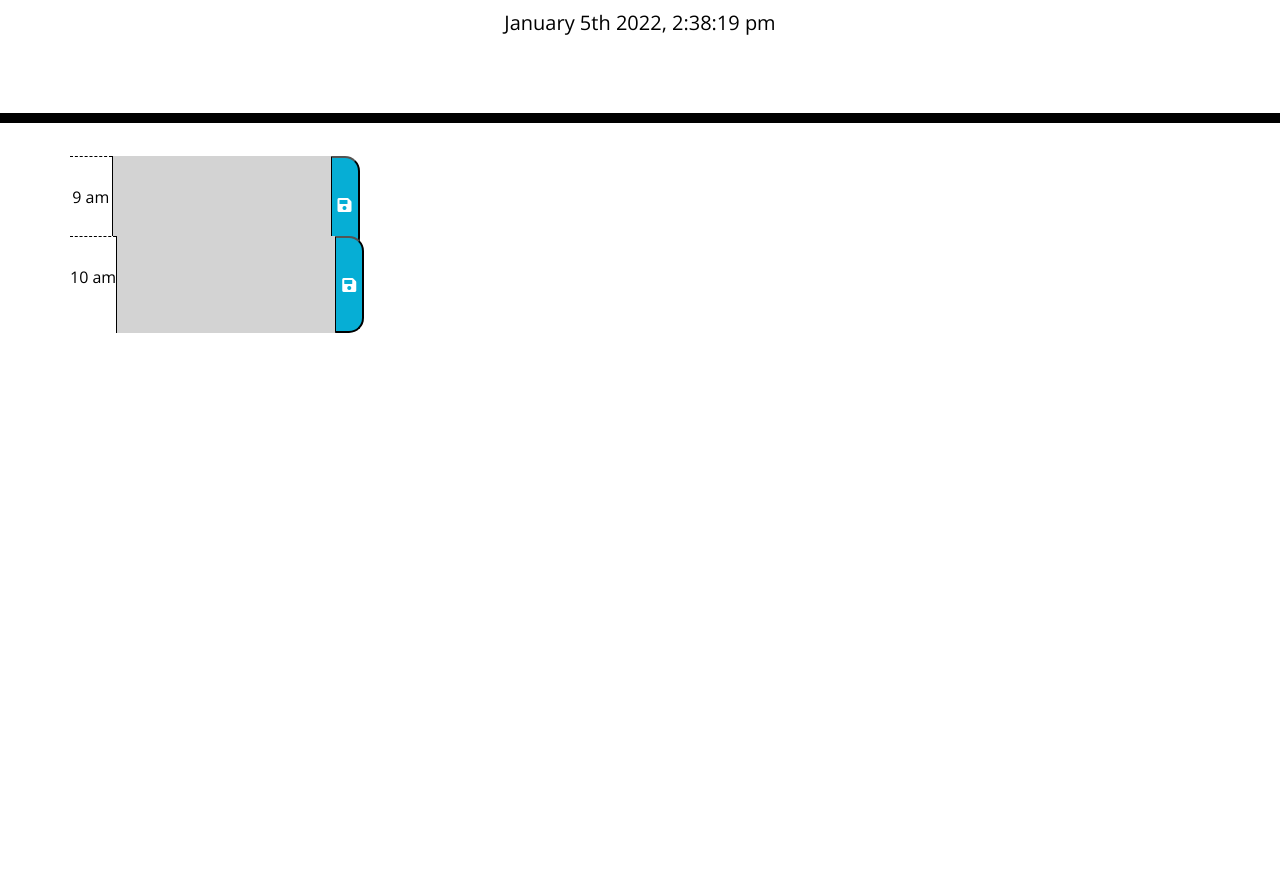
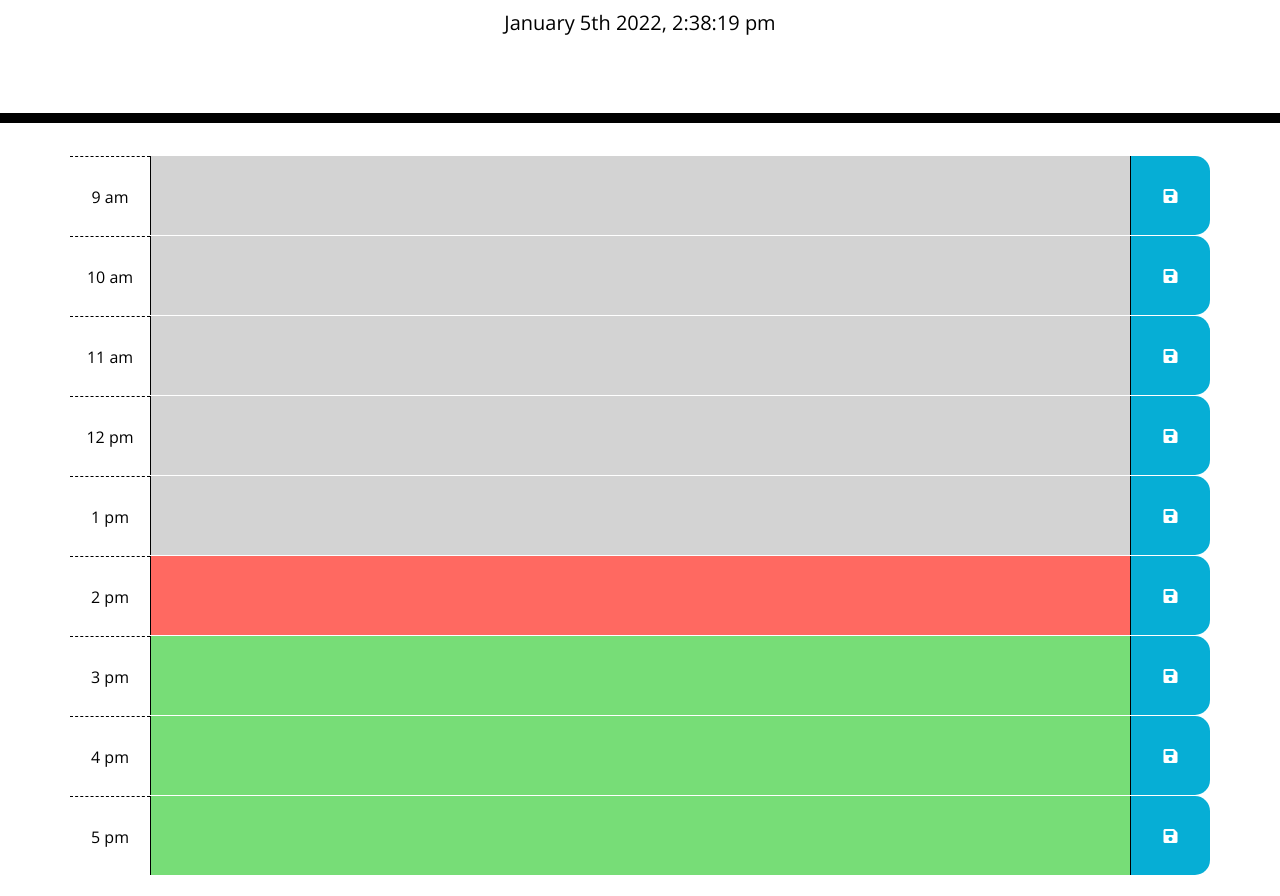
Before and after one commit to mattyd96/work-day-scheduler, a plain HTML site: page index.html in a window 1280 px wide. Shown: the part 181-1077 px from the top of the page. Before the commit the page ends 800 px from the top, so only its background shows below. Drawn offline with nearby package versions, Linux system fonts and the light colour scheme.

Commit message:
added all html elements, fixed a listener problem where clicking the icon in the button was not firing the save event properly

```diff
--- a/assets/css/style.css
+++ b/assets/css/style.css
@@ -11,6 +11,9 @@ textarea {
   color: #000000;
   border-left: 1px solid black;
   padding: 10px;
+
+  /* my styling */
+  height: 100%;
 }
 
 .jumbotron {
@@ -40,6 +43,9 @@ textarea {
   background-color: #ffffff;
   color: #000000;
   border-top: 1px dashed #000000;
+
+  /* my styling */
+  width: 5rem;
 }
 
 .past {
@@ -58,12 +64,21 @@ textarea {
 }
 
 .saveBtn {
+  border: none;
   border-left: 1px solid black;
   border-top-right-radius: 15px;
   border-bottom-right-radius: 15px;
   background-color: #06aed5;
   color: white;
+
+  /* my styling */
+  width: 5rem;
+  height: 100%;
 }
+
+/* .fas {
+  pointer-events: none;
+} */
 
 .saveBtn i:hover {
   font-size: 20px;
--- a/assets/js/script.js
+++ b/assets/js/script.js
@@ -11,6 +11,7 @@ const currentTime = setInterval(() => {
 const timeBlockColorSet = () => {
     let hour = moment().hour();
     let buttons = $('.saveBtn');
+    console.log(buttons.length);
 
     Array.from(buttons).forEach(element => {
         let value = parseInt(element.value);
@@ -39,7 +40,12 @@ const setLocalStorage = todos => {
 
 //saves new todo to local storage
 const saveTodo = event => {
-    let button = $(event.target).val();
+    let button;
+
+    event.target.tagName === 'BUTTON' ?
+    button = $(event.target).val() :
+    button = $(event.target).parent().val();
+
     let text = $('#todo' + button).val();
 
     let todos = getLocalStorage();
--- a/index.html
+++ b/index.html
@@ -28,22 +28,90 @@
       <p class="lead">A simple calendar app for scheduling your work day</p>
       <p id="currentDay" class="lead"></p>
     </header>
-    <div class="container" id="calendar">
+    <div class="container d-flex flex-column" id="calendar">
       <!-- Timeblocks go here -->
+
+      <!-- 9am -->
       <article class="row time-block">
         <div class="hour">
           <p>9 am</p>
         </div>
-        <textarea name="todo" id="todo9"></textarea>
-        <button class="saveBtn" value="9"><i class="fas fa-save"></i></button>
+        <textarea name="todo" id="todo9" class="flex-grow-1"></textarea>
+        <button class="saveBtn" value="9"><i class="fas fa-save saveIcon"></i></button>
       </article>
+
+      <!-- 10am -->
       <article class="row time-block">
         <div class="hour">
           <p>10 am</p>
         </div>
-        <textarea name="todo" id="todo10"></textarea>
-        <button class="saveBtn" value="10"><i class="fas fa-save"></i></button>
+        <textarea name="todo" id="todo10" class="flex-grow-1"></textarea>
+        <button class="saveBtn" value="10"><i class="fas fa-save saveIcon"></i></button>
       </article>
+
+      <!-- 11am -->
+      <article class="row time-block">
+        <div class="hour">
+          <p>11 am</p>
+        </div>
+        <textarea name="todo" id="todo11" class="flex-grow-1"></textarea>
+        <button class="saveBtn" value="11"><i class="fas fa-save saveIcon"></i></button>
+      </article>
+
+      <!-- 12pm -->
+      <article class="row time-block">
+        <div class="hour">
+          <p>12 pm</p>
+        </div>
+        <textarea name="todo" id="todo12" class="flex-grow-1"></textarea>
+        <button class="saveBtn" value="12"><i class="fas fa-save saveIcon"></i></button>
+      </article>
+
+      <!-- 1pm -->
+      <article class="row time-block">
+        <div class="hour">
+          <p>1 pm</p>
+        </div>
+        <textarea name="todo" id="todo13" class="flex-grow-1"></textarea>
+        <button class="saveBtn" value="13"><i class="fas fa-save saveIcon"></i></button>
+      </article>
+
+      <!-- 2pm -->
+      <article class="row time-block">
+        <div class="hour">
+          <p>2 pm</p>
+        </div>
+        <textarea name="todo" id="todo14" class="flex-grow-1"></textarea>
+        <button class="saveBtn" value="14"><i class="fas fa-save saveIcon"></i></button>
+      </article>
+
+      <!-- 3pm -->
+      <article class="row time-block">
+        <div class="hour">
+          <p>3 pm</p>
+        </div>
+        <textarea name="todo" id="todo15" class="flex-grow-1"></textarea>
+        <button class="saveBtn" value="15"><i class="fas fa-save saveIcon"></i></button>
+      </article>
+
+      <!-- 4pm -->
+      <article class="row time-block">
+        <div class="hour">
+          <p>4 pm</p>
+        </div>
+        <textarea name="todo" id="todo16" class="flex-grow-1"></textarea>
+        <button class="saveBtn" value="16"><i class="fas fa-save saveIcon"></i></button>
+      </article>
+
+      <!-- 5pm -->
+      <article class="row time-block">
+        <div class="hour">
+          <p>5 pm</p>
+        </div>
+        <textarea name="todo" id="todo17" class="flex-grow-1"></textarea>
+        <button class="saveBtn" value="17"><i class="fas fa-save saveIcon"></i></button>
+      </article>
+
     </div>
 
     <script src="https://cdnjs.cloudflare.com/ajax/libs/jquery/3.2.1/jquery.min.js"></script>
```
